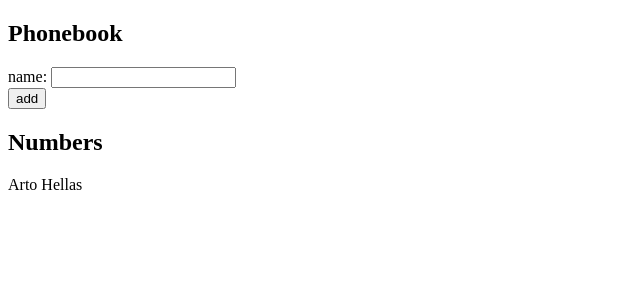
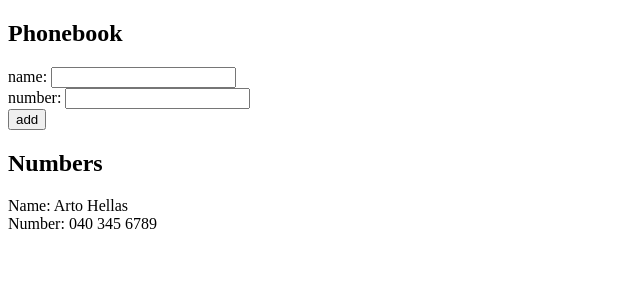
Before and after one commit to lottavilhelmiina/fullstackopen-2b-2.6-2.10, a React (Create React App) app: page / in a window 1280 px wide. Shown: the top 300 px of the page, without its empty margins (0-640 px from the left). Built offline with nearby package versions, Linux system fonts and the light colour scheme.

Commit message:
Tehtävä 2.8 tehty, kommentoitu lisäksi komponenttia, jota ei saada toimimaan sovelluksessa.

```diff
--- a/src/App.js
+++ b/src/App.js
@@ -1,17 +1,51 @@
-import { useState } from "react";
+import React, { useState } from "react";
 
 const Name = ({ persons, index }) => {
-  return <p>{persons[index].name}</p>;
+  return (
+    <p>
+      Name: {persons[index].name} <br /> Number: {persons[index].number}
+      <br />
+    </p>
+  );
+};
+// Miten tän sais toimimaan? Nyt se ei toimi, jos lisää renderöitäväks,
+// refreshaa vaan apin.
+const Form = ({
+  addObject,
+  newName,
+  handleNameChange,
+  newNumber,
+  handleNumberChange
+}) => {
+  return (
+    <React.Fragment>
+      <form onSubmit={addObject}>
+        <div>
+          Name: <input value={newName} onChange={handleNameChange} />
+        </div>
+        <div>
+          Number: <input value={newNumber} onChange={handleNumberChange} />
+        </div>
+        <div>
+          <button type="submit">Add</button>
+        </div>
+      </form>
+    </React.Fragment>
+  );
 };
 
 const App = () => {
-  const [persons, setPersons] = useState([{ name: "Arto Hellas", id: 0 }]);
+  const [persons, setPersons] = useState([
+    { name: "Arto Hellas", number: "040 345 6789", id: 0 }
+  ]);
   const [newName, setNewName] = useState("");
+  const [newNumber, setNewNumber] = useState("");
 
-  const addName = (event) => {
+  const addObject = (event) => {
     event.preventDefault();
     const nameObject = {
       name: newName,
+      number: newNumber,
       id: persons.length + 1
     };
 
@@ -21,12 +55,18 @@ const App = () => {
     } else {
       setPersons(persons.concat(nameObject));
       setNewName("");
+      setNewNumber("");
     }
   };
 
   const handleNameChange = (event) => {
     console.log(event.target.value);
     setNewName(event.target.value);
+  };
+
+  const handleNumberChange = (event) => {
+    console.log(event.target.value);
+    setNewNumber(event.target.value);
   };
 
   function userExists(newName) {
@@ -36,9 +76,12 @@ const App = () => {
   return (
     <div>
       <h2>Phonebook</h2>
-      <form onSubmit={addName}>
+      <form onSubmit={addObject}>
         <div>
           name: <input value={newName} onChange={handleNameChange} />
+        </div>
+        <div>
+          number: <input value={newNumber} onChange={handleNumberChange} />
         </div>
         <div>
           <button type="submit">add</button>
@@ -53,3 +96,11 @@ const App = () => {
 };
 
 export default App;
+// Tässä vielä se, miten viittasin propseihin returnissa:
+/*
+<Form addobject={addObject}
+      newName={newName}
+      newNumber={newNumber}
+      handleNameChange={handleNameChange}
+      handleNumberChange={handleNumberChange}/>
+      */
```
